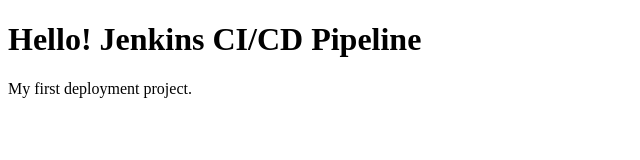
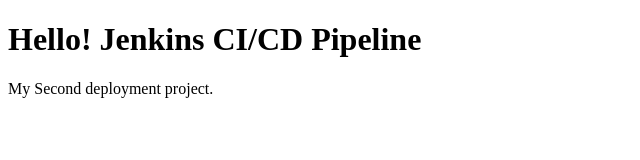
Before and after one commit to Naheel-uk/Jen_project, a plain HTML site: page index.html in a window 1280 px wide. Shown: the full height of the page, 0-640 px from the left. Drawn offline with Linux system fonts and the light colour scheme.

Commit message:
Initial project1

```diff
--- a/index.html
+++ b/index.html
@@ -5,6 +5,6 @@
 </head>
 <body>
     <h1>Hello! Jenkins CI/CD Pipeline</h1>
-    <p>My first deployment project.</p>
+    <p>My Second deployment project.</p>
 </body>
 </html>
```
